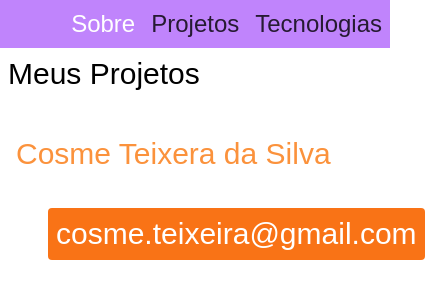
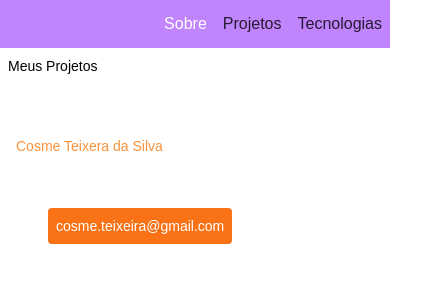
Before and after one commit to cosmeTeixeiraSilva/portifolio, a Next.js app: page / in a window 390 px wide. Shown: the top 300 px of the page, 425 px wide, since content can reach past the window. Built offline with nearby package versions, Linux system fonts and the light colour scheme.

Commit message:
atualizacação

```diff
--- a/app/_components/hero.jsx
+++ b/app/_components/hero.jsx
@@ -2,25 +2,25 @@ import Image from "next/image";
 
 export default function Hero() {
   return (
-    <div className="relative w-full h-[400]">
+    <div className="relative top-0 left-0  h-[500]">
       <Image
         src="/hero.png"
         alt="LogoHero"
         fill
         quality={100}
         priority
-        className="object-cover z-0"
+        className="object-cover z-10"
         sizes="(max-width:768px) 100vw, (max-width:1200px) 10vw"
       />
 
       <h1
-        className="z-50 absolute top-20 left-2 bg-white text-3xl p-2 rounded text-orange-400
+        className="z-50 absolute top-20 left-2 bg-white text-sm p-2 rounded text-orange-400 sm:text-3xl
   "
       >
         Cosme Teixera da Silva
       </h1>
       <h1
-        className="z-50 absolute top-40 left-12 bg-orange-500 text-3xl p-2 rounded text-white
+        className="z-50 absolute top-40 left-12 bg-orange-500 text-sm sm:text-3xl p-2 rounded text-white
   "
       >
         cosme.teixeira@gmail.com
--- a/app/_components/menu.jsx
+++ b/app/_components/menu.jsx
@@ -2,15 +2,15 @@ import React from "react";
 
 export default function Menu() {
   return (
-    <div className="w-full h-12 bg-purple-400  flex items-center justify-end">
+    <div className="w-full h-12 bg-purple-400  flex items-center justify-end text-md sm:text-xl">
       <div className="flex">
-        <h1 className="text-2xl text-white opacity-100 p-2 hover:text-orange-300">
+        <h1 className=" text-white opacity-100 p-2 hover:text-orange-300">
           Sobre
         </h1>
-        <h1 className="text-2xl text-black opacity-80 p-2 hover:text-orange-300">
+        <h1 className=" text-black opacity-80 p-2 hover:text-orange-300">
           Projetos
         </h1>
-        <h1 className="text-2xl text-black opacity-80 p-2 hover:text-orange-300">
+        <h1 className=" text-black opacity-80 p-2 hover:text-orange-300">
           Tecnologias
         </h1>
       </div>
--- a/app/_components/projetos.jsx
+++ b/app/_components/projetos.jsx
@@ -1,3 +1,7 @@
 export default function Projetos() {
-  return <div className="h-[600px] w-full bg-white text-black text-3xl p-2">Meus Projetos</div>;
+  return (
+    <div className="h-[600px] w-full bg-white text-black text-3xl p-2 text-sm sm:text-2xl">
+      Meus Projetos
+    </div>
+  );
 }
```
